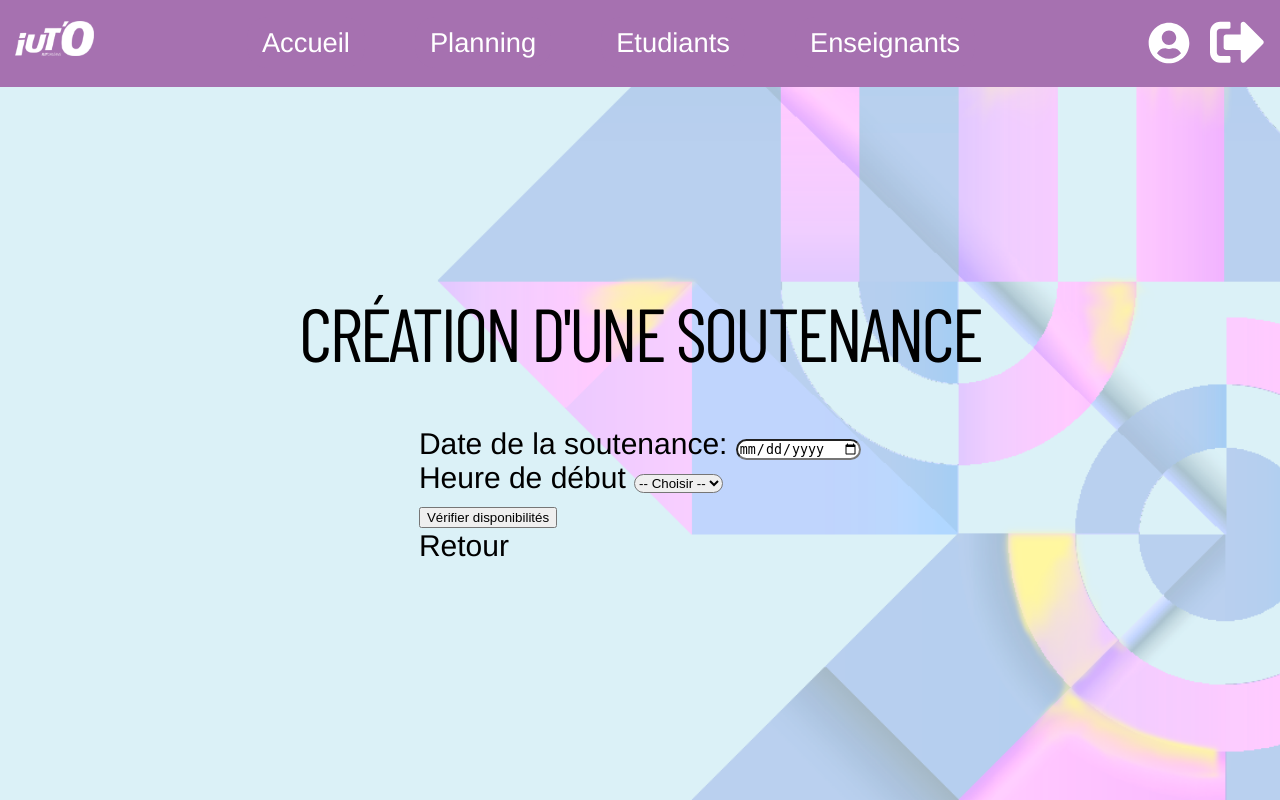
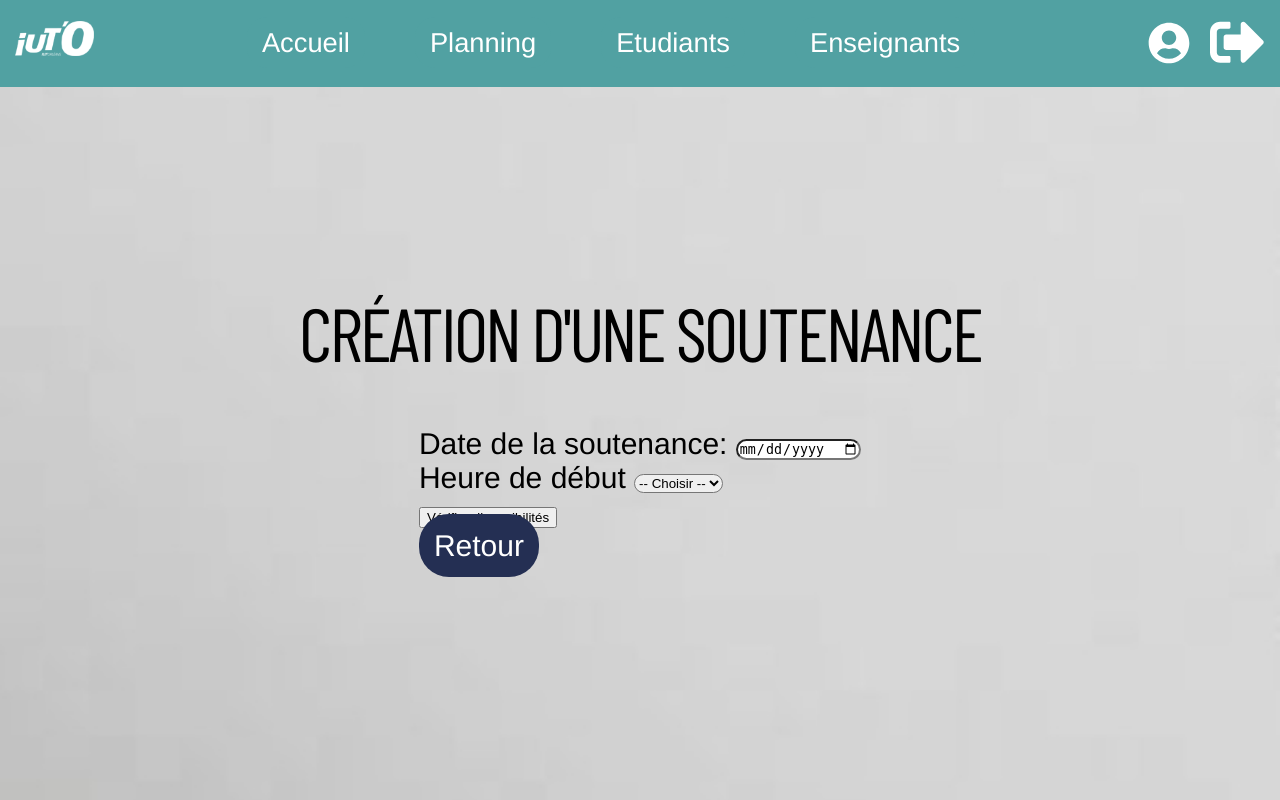
Before and after one commit to KDeJesusPinto/SAE-3.01c-Projet-FI, a Flask app: page /admin/planning/creation_soutenance/ in a window 1280 px wide. Run offline with Flask 3, Linux system fonts and the light colour scheme; some libraries are stand-ins or nearby versions; some web fonts are replaced.

Commit message:
Changement aspect site

```diff
--- a/appSoutenance/static/styles_generaux.css
+++ b/appSoutenance/static/styles_generaux.css
@@ -6,7 +6,7 @@
 
     --couleur_bouton_important: #8f11bc;
 
-    --couleur_principale_site: #a671b0;
+    --couleur_principale_site: #51a1a2;
 
     --couleur_texte_clair: white;
 }
@@ -15,7 +15,7 @@
 
 body{
     /* style */
-    background: url(images/fond.png) no-repeat;
+    background: url(images/fond.jpg) no-repeat;
     background-position: center;
     background-size: cover;
     background-attachment: fixed;
--- a/appSoutenance/templates/admin/creation_soutenance.html
+++ b/appSoutenance/templates/admin/creation_soutenance.html
@@ -94,7 +94,7 @@
         {% if ens_ids[0] and ens_ids[1] and ens_ids[2] and etu_ids[0] and etu_ids[1] and etu_ids[2] %}
             <input type="submit" value="Ajouter" formmethod="POST" formaction="{{ url_for('valider_jury') }}">
         {% endif %}
-        <a href="{{ url_for('planning_admin') }}">Retour</a>
+        <a href="{{ url_for('planning_admin') }}" class="petit_bouton">Retour</a>
     </div>
 </form>
 {% endblock %}
```
Also changed, not shown: appSoutenance/static/images/fond.jpg (added), appSoutenance/static/images/fond1.png (renamed from appSoutenance/static/images/fond.png).
